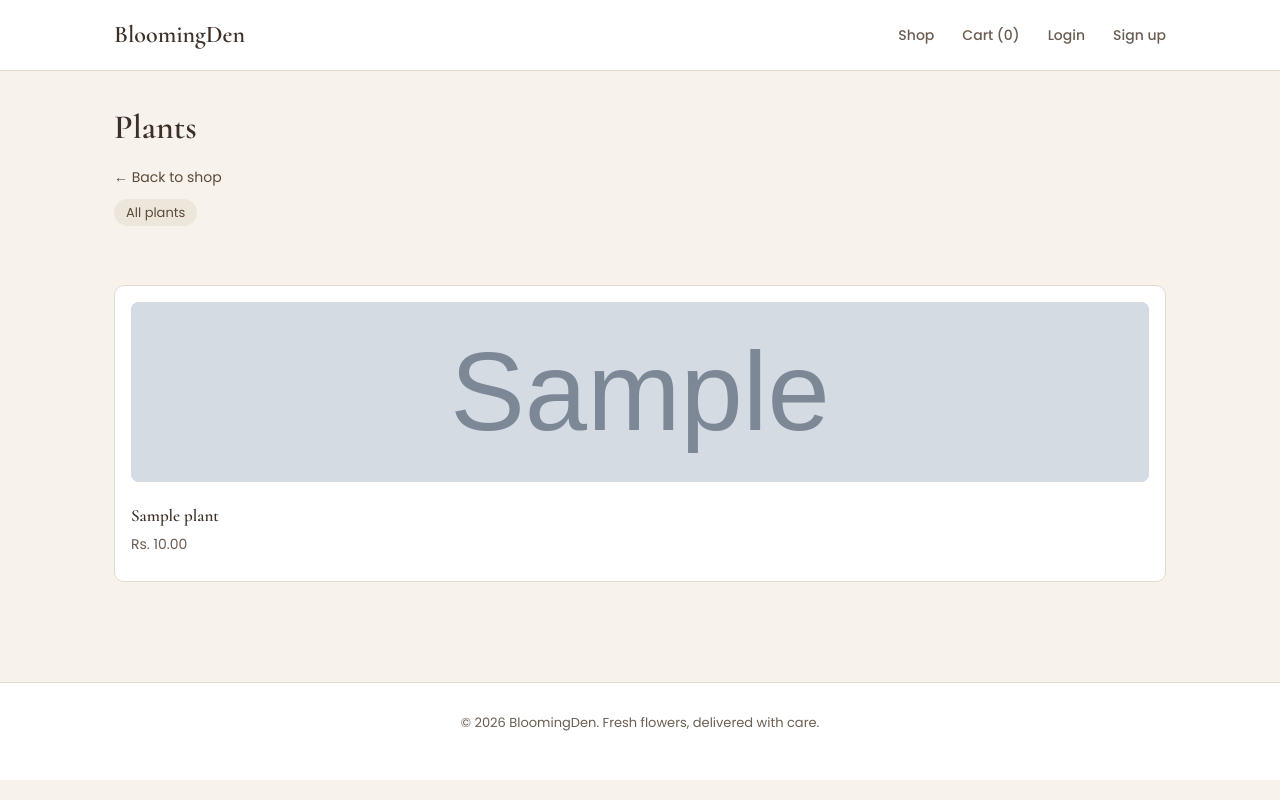
After one commit to ranju024/BloomingDen, a Django app: page /plants/ in a window 1280 px wide. The commit adds this page. Run offline with Django 5.2, Linux system fonts and the light colour scheme; tables that the repository leaves empty hold one stand-in row (values such as "Sample post"); grey boxes marked "Sample" are stand-in pictures.

Commit message:
Add Plants category with Indoor/Outdoor subcategories, and user signup/login with buyer/seller roles

```diff
--- a/flower_shop/flower_shop/urls.py
+++ b/flower_shop/flower_shop/urls.py
@@ -20,10 +20,15 @@ from django.urls import path
 from flowers import views
 from django.conf import settings
 from django.conf.urls.static import static
+from django.contrib.auth import views as auth_views
+
 
 urlpatterns = [
     path("admin/", admin.site.urls),
     path("",views.home, name='home'),
+    path("signup/", views.signup, name='signup'),
+    path("login/", auth_views.LoginView.as_view(template_name='flowers/login.html'), name='login'),
+    path("logout/", auth_views.LogoutView.as_view(next_page='home'), name='logout'),
     path("flowers/", views.flowers_list, name='flowers_list'),
     path("flowers/<int:id>/", views.flower_detail, name='flower_detail'),
     path("bouquets/", views.bouquet_list, name='bouquet_list'),
@@ -36,6 +41,9 @@ urlpatterns = [
     path("shop/", views.shop, name='shop'),
     path("cart/increase/<str:key>/", views.increase_cart_item, name='increase_cart_item'),
     path("cart/decrease/<str:key>/", views.decrease_cart_item, name='decrease_cart_item'),
+    path("plants/", views.plants_list, name='plants_list'),
+    path("plants/category/<slug:category_slug>/", views.plants_list, name='plants_by_category'),
+    path("plants/<int:pk>/", views.plant_detail, name='plant_detail'),
 ]
 
 if settings.DEBUG:  # configure URLs for media
--- a/flower_shop/flowers/admin.py
+++ b/flower_shop/flowers/admin.py
@@ -1,7 +1,9 @@
 from django.contrib import admin
-from .models import Flower, Bouquet, Order
+from .models import Flower, Bouquet, Order, Category, Plant
 
 # Register your models here.
 admin.site.register(Flower)
 admin.site.register(Bouquet)
 admin.site.register(Order)
+admin.site.register(Category)
+admin.site.register(Plant)
--- a/flower_shop/flowers/models.py
+++ b/flower_shop/flowers/models.py
@@ -1,6 +1,48 @@
 from django.db import models
+from django.utils.text import slugify
+from django.contrib.auth.models import User
 
 # Create your models here.
+class Profile(models.Model):
+    ROLE_CHOICES = [
+        ('buyer', 'Buyer'),
+        ('seller', 'Seller'),
+    ]
+    user = models.OneToOneField(User, on_delete=models.CASCADE)
+    role = models.CharField(max_length=10, choices=ROLE_CHOICES, default='buyer')
+    phone = models.CharField(max_length=15, blank=True)
+
+    def __str__(self):
+        return f"{self.user.username} - {self.role}"
+
+class Category(models.Model):
+    name = models.CharField(max_length=100)
+    slug = models.SlugField(unique=True, blank=True)
+    parent = models.ForeignKey('self', null=True, blank=True, on_delete=models.CASCADE, related_name='children')
+
+    class Meta:
+        verbose_name_plural = "Categories"
+
+    def __str__(self):
+        return self.name
+
+    def save(self, *args, **kwargs):
+        if not self.slug:
+            self.slug = slugify(self.name)
+        super().save(*args, **kwargs)
+
+
+class Plant(models.Model):
+    name = models.CharField(max_length=200)
+    description = models.TextField()
+    price = models.DecimalField(max_digits=8, decimal_places=2)
+    category = models.ForeignKey(Category, on_delete=models.SET_NULL, null=True, blank=True, related_name='plants')
+    image = models.ImageField(upload_to="plants/", null=True, blank=True)
+
+    def __str__(self):
+        return self.name
+
+
 class Flower(models.Model):
     name = models.CharField(max_length=100)
     description = models.TextField()
--- a/flower_shop/flowers/templates/base.html
+++ b/flower_shop/flowers/templates/base.html
@@ -13,10 +13,21 @@
     <nav>
       <div class="container">
         <a href="/" class="nav-brand">BloomingDen</a>
-        <div class="nav-links">
+        <!-- <div class="nav-links">
           <a href="/flowers">Flowers</a>
           <a href="/bouquets">Bouquets</a>
           <a href="{% url 'cart_detail' %}">Cart ({{ cart_item_count }})</a>
+        </div> -->
+        <div class="nav-links">
+          <a href="{% url 'shop' %}">Shop</a>
+          <a href="{% url 'cart_detail' %}">Cart ({{ cart_item_count }})</a>
+          {% if user.is_authenticated %}
+            <span>Hi, {{ user.username }}</span>
+            <a href="{% url 'logout' %}">Logout</a>
+          {% else %}
+            <a href="{% url 'login' %}">Login</a>
+            <a href="{% url 'signup' %}">Sign up</a>
+          {% endif %}
         </div>
       </div>
     </nav>
@@ -37,81 +48,5 @@
 </html>
 
 {% comment %}
-<!-- <!doctype html>
-<html lang="en">
-  <head>
-    <meta charset="UTF-8" />
-    <meta name="viewport" content="width=device-width, initial-scale=1.0" />
-    <title>BloomingDen</title>
-    <style>
-      body {
-        font-family: Arial;
-        margin: 40px;
-        background-color: #f5f5f5;
-      }
 
-      nav {
-        background-color: #2e7d32;
-        padding: 10px;
-      }
-
-      nav a {
-        color: white;
-        margin-right: 20px;
-        text-decoration: none;
-        font-weight: bold;
-      }
-
-      nav a:hover {
-        text-decoration: underline;
-      }
-      .flower-container {
-        display: flex;
-        flex-wrap: wrap;
-        gap: 30px;
-      }
-
-      .flower-card {
-        background: white;
-        padding: 20px;
-        border-radius: 10px;
-        width: 220px;
-        text-align: center;
-        box-shadow: 0px 4px 10px rgba(0, 0, 0, 0.1);
-      }
-
-      .flower-card img {
-        border-radius: 10px;
-      }
-
-      .flower-card a {
-        text-decoration: none;
-        color: black;
-      }
-      .add-cart-btn {
-        background-color: #ff6f91;
-        color: white;
-        padding: 10px 18px;
-        border: none;
-        border-radius: 6px;
-        font-size: 16px;
-        cursor: pointer;
-      }
-
-      .add-cart-btn:hover {
-        background-color: #ff4f78;
-      }
-    </style>
-  </head>
-  <body>
-    <nav>
-      <a href="/">Home</a>
-      <a href="/flowers">Flowers</a>
-      <a href="/bouquets">Bouquets</a>
-      <a href="{% url 'cart_detail' %}">Cart({{ cart_item_count }})</a>
-    </nav>
-    <hr />
-    {% block content %} {% endblock %}
-  </body>
-</html> -->
 {% endcomment %}
--- /dev/null
+++ b/flower_shop/flowers/templates/flowers/plants_list.html
@@ -0,0 +1,31 @@
+{% extends "base.html" %}
+{% load static %}
+{% block content %}
+<div class="page-section">
+  <h1>{% if category %}{{ category.name }}{% else %}Plants{% endif %}</h1>
+  <a href="{% url 'shop' %}" class="back-link tight">← Back to shop</a>
+</div>
+
+<div class="tag-list" style="margin-bottom: 20px;">
+  <a href="{% url 'plants_list' %}"><span>All plants</span></a>
+  {% for sub in subcategories %}
+    <a href="{% url 'plants_by_category' sub.slug %}"><span>{{ sub.name }}</span></a>
+  {% endfor %}
+</div>
+
+<div class="product-grid">
+  {% for plant in plants %}
+  <div class="product-card">
+    <a href="{% url 'plant_detail' plant.pk %}">
+      {% if plant.image %}
+        <img src="{{ plant.image.url }}" alt="{{ plant.name }}">
+      {% else %}
+        <img src="{% static 'images/no-image.jpg' %}" alt="No image available">
+      {% endif %}
+      <h3>{{ plant.name }}</h3>
+    </a>
+    <p class="price">Rs. {{ plant.price }}</p>
+  </div>
+  {% endfor %}
+</div>
+{% endblock %}
--- a/flower_shop/flowers/views.py
+++ b/flower_shop/flowers/views.py
@@ -3,12 +3,31 @@ from django.shortcuts import render, get_object_or_404, redirect
 from django.http import HttpResponse
 from django.views.decorators.http import require_POST
 from django.contrib import messages
-from .models import Flower, Bouquet, Order
+from django.contrib.auth import login as auth_login
+from .forms import SignUpForm
+from .models import Flower, Bouquet, Order, Category, Plant, Profile
 from .cart import Cart
 
 # Create your views here.
 def home(request):
     return render(request, "home.html")
+
+def signup(request):
+    if request.method == 'POST':
+        form = SignUpForm(request.POST)
+        if form.is_valid():
+            user = form.save()
+            Profile.objects.create(
+                user=user,
+                role=form.cleaned_data['role'],
+                phone=form.cleaned_data['phone']
+            )
+            auth_login(request, user)
+            messages.success(request, "Welcome to BloomingDen!")
+            return redirect('home')
+    else:
+        form = SignUpForm()
+    return render(request, "flowers/signup.html", {"form": form})
 
 def flowers_list(request):
     ''' get all flowers from the database and send them to
@@ -39,14 +58,20 @@ def add_to_cart(request, item_type, pk):
         item = get_object_or_404(Bouquet, pk=pk) # Get the bouquet from database
     elif item_type == 'flower':
         item = get_object_or_404(Flower, pk=pk)
+    elif item_type == 'plant':
+        item = get_object_or_404(Plant, pk=pk)
     else:
         return HttpResponse(status=404)
+
     cart = Cart(request) # Create cart object
-    cart.add(item, item_type) # Add bouquet to cart
+    cart.add(item, item_type) # Add item to cart
     messages.success(request, f"{item.name} added to cart.")
+
     if item_type == 'bouquet':
         return redirect('bouquet_detail', pk=pk) # Redirect back to the bouquet page
-    return redirect('flower_detail', id=pk)
+    elif item_type == 'flower':
+        return redirect('flower_detail', id=pk)
+    return redirect('plant_detail', pk=pk)
 
 def get_cart_data(request):
     """
@@ -65,14 +90,6 @@ def cart_detail(request):
     ''' Display the contents of the shopping cart and calculate total price '''
     # cart = Cart(request)  # create cart object from session
     cart = request.session.get('cart', {})
-    # items = cart.get_items()  # get all items stored in the cart
-
-    # Fix old cart items that don't have id
-    # for key, item in list(cart.items()):
-    #     if 'id' not in item:
-    #         item['id'] = key
-
-    # request.session['cart'] = cart
 
     items = cart.values()
     total_price = Decimal('0.00')
@@ -142,3 +159,24 @@ def order_success(request, order_id):
 
 def shop(request):
     return render(request, "flowers/shop.html")
+
+
+def plants_list(request, category_slug=None):
+    plants = Plant.objects.all()
+    category = None
+    subcategories = Category.objects.filter(name="Plants").first()
+    subcategories = subcategories.children.all() if subcategories else []
+
+    if category_slug:
+        category = get_object_or_404(Category, slug=category_slug)
+        plants = plants.filter(category=category)
+
+    return render(request, "flowers/plants_list.html", {
+        "plants": plants,
+        "category": category,
+        "subcategories": subcategories,
+    })
+
+def plant_detail(request, pk):
+    plant = get_object_or_404(Plant, pk=pk)
+    return render(request, "flowers/plant_detail.html", {"plant": plant})
```
Also changed, not shown: flower_shop/flowers/forms.py (added, +12 -0 lines), flower_shop/flowers/templates/flowers/login.html (added, +12 -0 lines), flower_shop/flowers/templates/flowers/plant_detail.html (added, +23 -0 lines), flower_shop/flowers/templates/flowers/shop.html (+4 -3 lines), flower_shop/flowers/templates/flowers/signup.html (added, +12 -0 lines), flower_shop/flowers/migrations/0006_category_plant.py (added), flower_shop/flowers/migrations/0007_profile.py (added).
